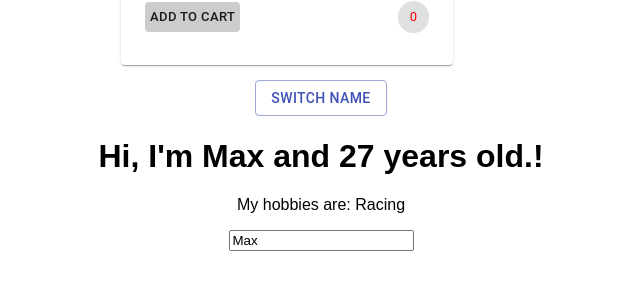
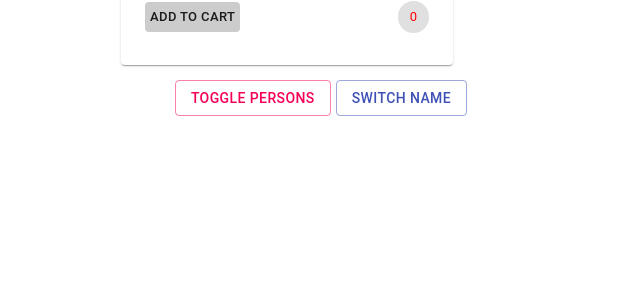
Before and after one commit to RizwanAliRizi/react-js, a React (Create React App) app: page / in a window 1280 px wide. Shown: the part 489-778 px from the top of the page, without its empty margins (319-959 px from the left). Built offline with nearby package versions, Linux system fonts and the light colour scheme.

Commit message:
Render persons conditionally

```diff
--- a/src/App.js
+++ b/src/App.js
@@ -13,6 +13,8 @@ const App = () => {
     { name: 'Manu', age: 24 }
   ])
 
+  const [showPersons, setShowPersons] = useState(false)
+
   const switchNameHandler = (newName) => {
     setPersons([
       { name: newName, age: 27 },
@@ -27,13 +29,34 @@ const App = () => {
     ])
   }
 
+  let displayPersons = null
+
+  if(showPersons) {
+    displayPersons = (
+      <div>
+        <Person name={persons[0].name} age={persons[0].age} click={() =>  switchNameHandler('Max!')} changed={nameChangeHandler}> My hobbies are: Racing </Person>
+        <Person name={persons[1].name} age={persons[1].age} click={() =>  switchNameHandler('Max!')} changed={nameChangeHandler}> My hobbies are: Racing </Person>
+        <Person name={persons[0].name} age={persons[0].age} click={() =>  switchNameHandler('Max!')} changed={nameChangeHandler}> My hobbies are: Racing </Person>
+      </div>
+    )
+  }
+
+  const togglePersons = () => {
+    setShowPersons(!showPersons)
+  }
+
+  const style = {
+    marginRight: '5px'
+  }
+
   return (
     <div className="App">
       <h1>App Component</h1>
       <HomeContainer />
       <div style={{marginTop: '15px'}}>
+        <Button variant="outlined" color="secondary" onClick={togglePersons} style={style}>Toggle Persons</Button>
         <Button variant="outlined" color="primary" onClick={switchNameHandler.bind(this, 'Maxmillian')}>Switch name </Button>
-        <Person name={persons[0].name} age={persons[0].age} click={() =>  switchNameHandler('Max!')} changed={nameChangeHandler}> My hobbies are: Racing </Person>
+        {displayPersons}
       </div>
     </div>
   );
```
